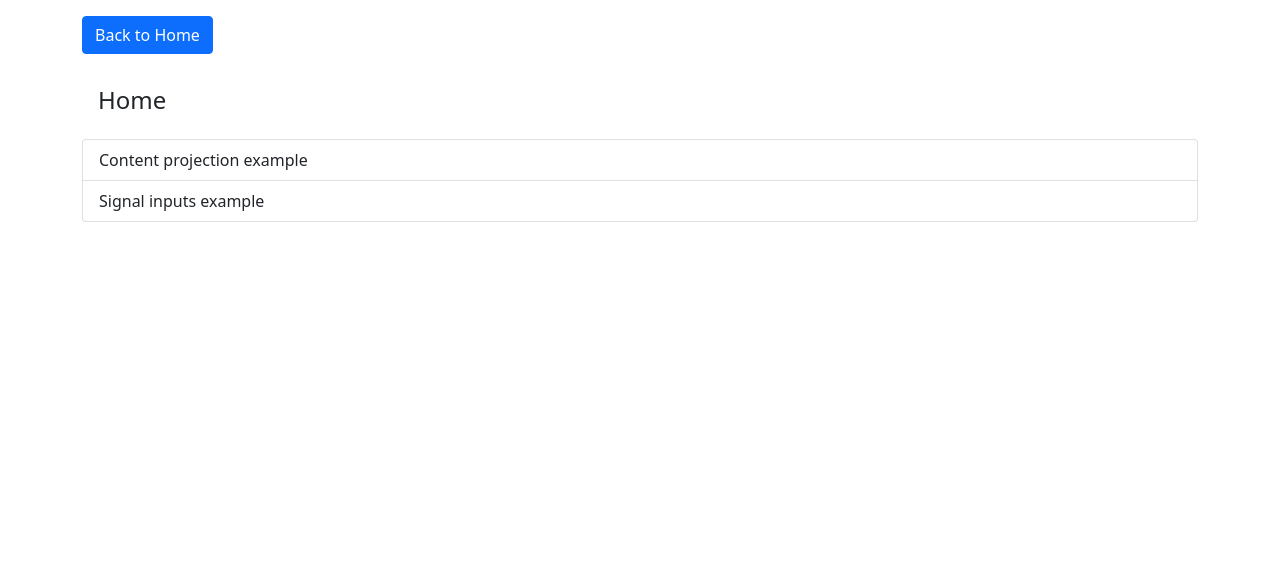
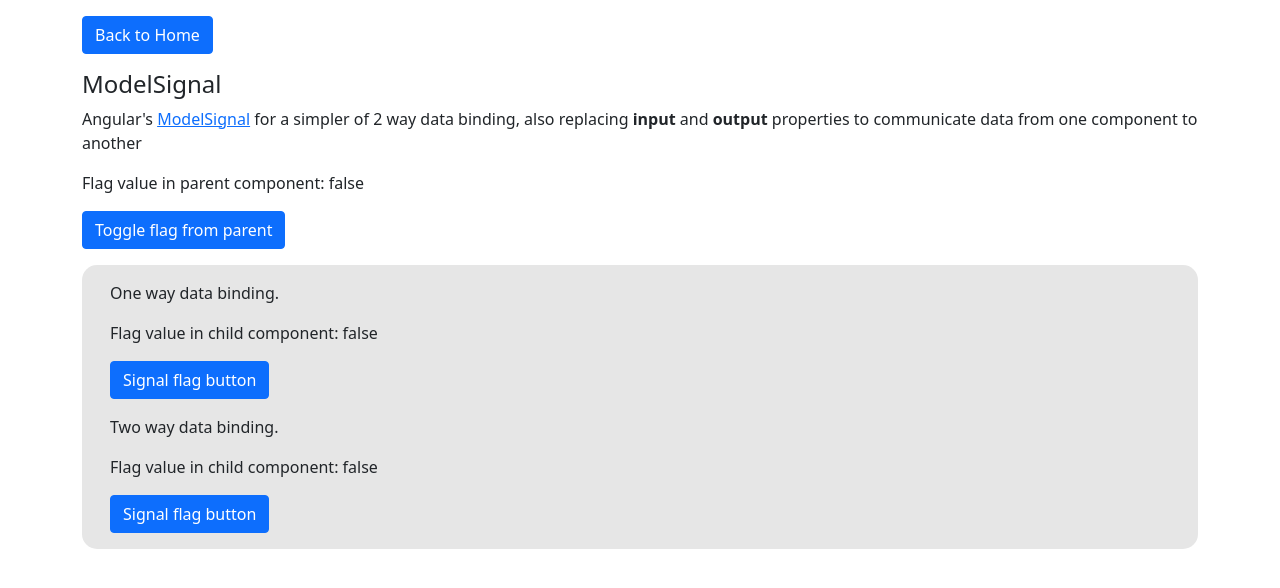
Before and after one commit to axelsglo/AngularPlayground, an Angular app: page /modelSignals in a window 1280 px wide. Before the commit this address led to /home. Shown: the top 588 px of the page. Built offline with nearby package versions, Linux system fonts and the light colour scheme.

Commit message:
feat(modelsignalcomponent): adds a component with a model signal example implementation

```diff
--- a/projects/demo/src/app/home/home.component.html
+++ b/projects/demo/src/app/home/home.component.html
@@ -1,10 +1,12 @@
 <div class="container">
-    <h4 class="p-3">Home</h4>
+  <h4 class="p-3">Home</h4>
 
-    <div class="list-group">
-        <a routerLink="/contentProjection" routerLinkActive="active"
-            class="list-group-item list-group-item-action">Content projection example</a>
-        <a routerLink="/signalInputs" routerLinkActive="active" class="list-group-item list-group-item-action">Signal
-            inputs example</a>
-    </div>
+  <div class="list-group">
+    <a routerLink="/contentProjection" routerLinkActive="active" class="list-group-item list-group-item-action">Content
+      projection example</a>
+    <a routerLink="/signalInputs" routerLinkActive="active" class="list-group-item list-group-item-action">Signal
+      inputs example</a>
+    <a routerLink="/modelSignals" routerLinkActive="active" class="list-group-item list-group-item-action">Model signals
+      example</a>
+  </div>
 </div>
--- /dev/null
+++ b/projects/demo/src/app/model-signals-container/model-signals-container.component.html
@@ -0,0 +1,29 @@
+<section class="container">
+  <h4>ModelSignal</h4>
+  <p>
+    Angular's
+    <a href="https://angular.io/api/core/ModelSignal" target="_blank">ModelSignal</a>
+    for a simpler of 2 way data binding, also replacing
+    <strong>input</strong> and <strong>output</strong> properties to
+    communicate data from one component to another
+  </p>
+  <div class="mb-3">
+    <p> Flag value in parent component: {{flag}}</p>
+    <button (click)="flag = !flag" class="btn btn-primary">
+      Toggle flag from parent
+    </button>
+  </div>
+
+  <div class="p-3 child-component-container">
+    <div class="container">
+
+      <div class="mb-3">
+        <p>One way data binding.</p>
+        <lib-model-signal [flag]="flag" (flagChange)="flagChange()"></lib-model-signal>
+      </div>
+
+      <p>Two way data binding.</p>
+      <lib-model-signal [(flag)]="flag" (flagChange)="flagChange()"></lib-model-signal>
+    </div>
+  </div>
+</section>
--- /dev/null
+++ b/projects/demo/src/app/model-signals-container/model-signals-container.component.scss
@@ -0,0 +1,4 @@
+.child-component-container {
+  background: #e6e6e6;
+  border-radius: 15px;
+}
--- /dev/null
+++ b/projects/demo/src/app/model-signals-container/model-signals-container.component.ts
@@ -0,0 +1,17 @@
+import { Component } from '@angular/core';
+import { ModelSignalComponent } from '@shared/lib/model-signal/model-signal.component';
+
+@Component({
+  selector: 'app-model-signals-container',
+  standalone: true,
+  imports: [ModelSignalComponent],
+  templateUrl: './model-signals-container.component.html',
+  styleUrl: './model-signals-container.component.scss'
+})
+export class ModelSignalsContainerComponent {
+  flag = false;
+
+  flagChange() {
+    console.log('flag changed');
+  }
+}
--- /dev/null
+++ b/projects/shared/src/lib/model-signal/model-signal.component.html
@@ -0,0 +1,10 @@
+<div>
+
+  <p>Flag value in child component: {{ flag() }}</p>
+
+  @if (flag()) {
+  <p>Flag is turned on!</p>
+  }
+
+  <button class="btn btn-primary" (click)="flag.set(!flag())">Signal flag button</button>
+</div>
--- /dev/null
+++ b/projects/shared/src/lib/model-signal/model-signal.component.ts
@@ -0,0 +1,12 @@
+import { Component, model } from '@angular/core';
+
+@Component({
+  selector: 'lib-model-signal',
+  standalone: true,
+  imports: [],
+  templateUrl: './model-signal.component.html',
+  styleUrl: './model-signal.component.scss'
+})
+export class ModelSignalComponent {
+  flag = model(false);
+}
```
Also changed, not shown: projects/demo/src/app/app.routes.ts (+7 -2 lines), projects/shared/src/lib/model-signal/model-signal.component.scss (added), 2 other files (tests, documents, lock files or other folders).
